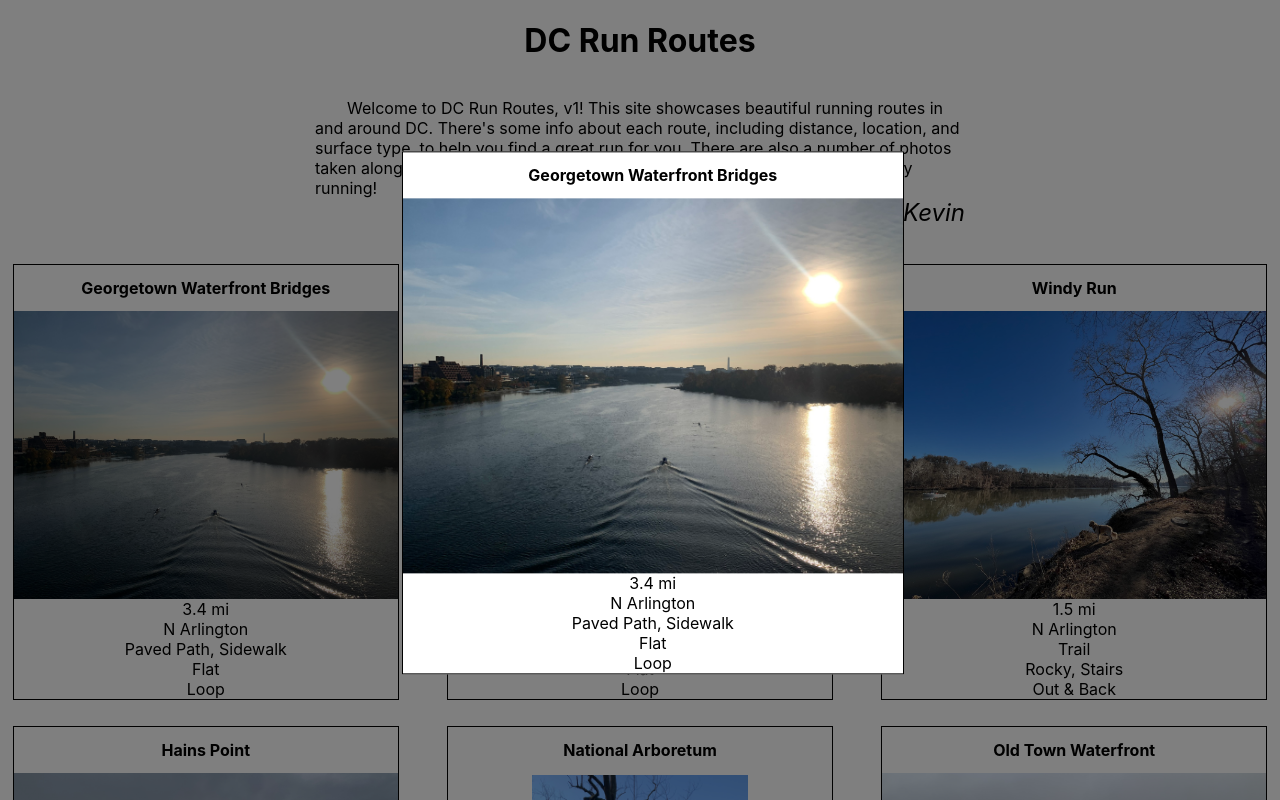
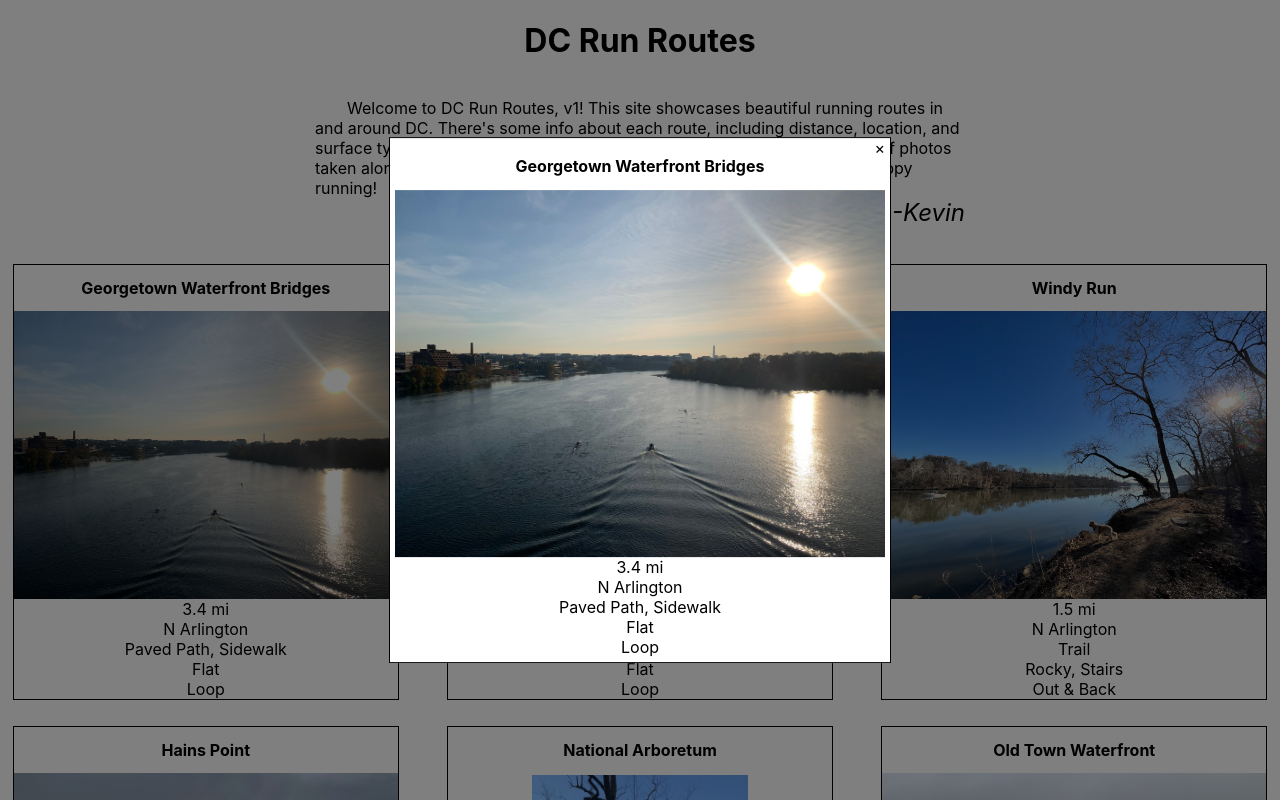
Before and after one commit to kjsheehy/dc-run-routes, a React (Create React App) app: page / in a window 1280 px wide. Both pictures are taken after a click on the element 205 px from the left and 481 px from the top of the page. Shown: the top 800 px of the page. Built offline with nearby package versions, Linux system fonts and the light colour scheme.

Commit message:
Added an &times symbol to the Modal wrapper component. Not yet activated with code to prompt modal closure

```diff
--- a/src/components/Routes/RouteModal.css
+++ b/src/components/Routes/RouteModal.css
@@ -0,0 +1,7 @@
+.route-modal {
+  margin: 1%;
+  display: flex;
+  flex-direction: column;
+  align-items: center;
+  justify-content: space-around;
+}
--- a/src/components/Routes/RouteModal.js
+++ b/src/components/Routes/RouteModal.js
@@ -7,7 +7,7 @@ function RouteModal(props) {
     : 'landscape';
 
   return (
-    <Modal className="route-tile">
+    <Modal className="route-modal">
       <h2 className="route-name">{props.name}</h2>
       <img
         className={'route-thumbnail ' + thumbnailOrientation}
--- a/src/components/UI/Modal.css
+++ b/src/components/UI/Modal.css
@@ -8,6 +8,8 @@
   background-color: white;
   width: 500px;
   max-width: 80%;
+  display: flex;
+  flex-direction: column;
 }
 
 .overlay {
@@ -22,3 +24,11 @@
   pointer-events: none;
   z-index: 5;
 }
+
+.close {
+  position: fixed;
+  top: 0;
+  right: 0;
+  z-index: 11;
+  margin-right: 5px;
+}
--- a/src/components/UI/Modal.js
+++ b/src/components/UI/Modal.js
@@ -1,10 +1,12 @@
 import './Modal.css';
 
 function Modal(props) {
-  const classes = 'modal ' + props.className;
   return (
     <div>
-      <div className={classes}>{props.children}</div>
+      <div className="modal">
+        <div className="close">&times;</div>
+        <div className={props.className}>{props.children}</div>
+      </div>
       <div className="overlay"></div>
     </div>
   );
```
